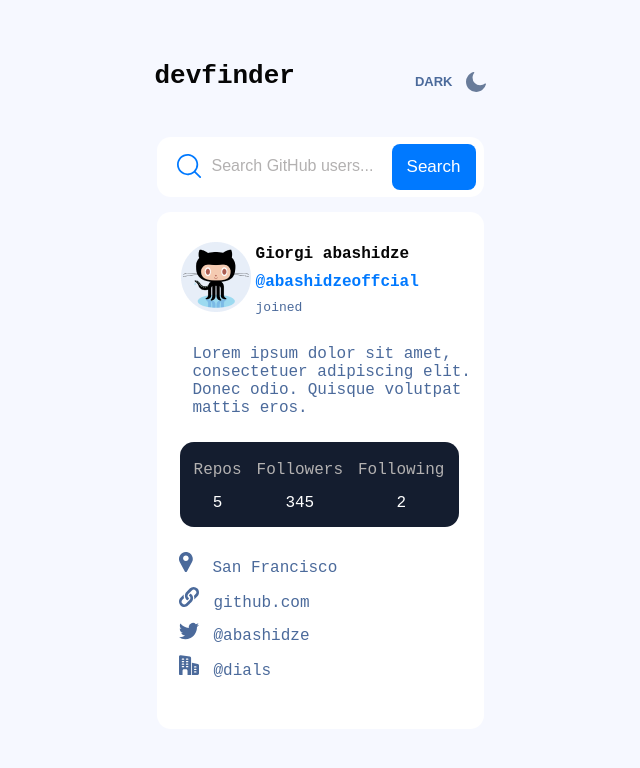
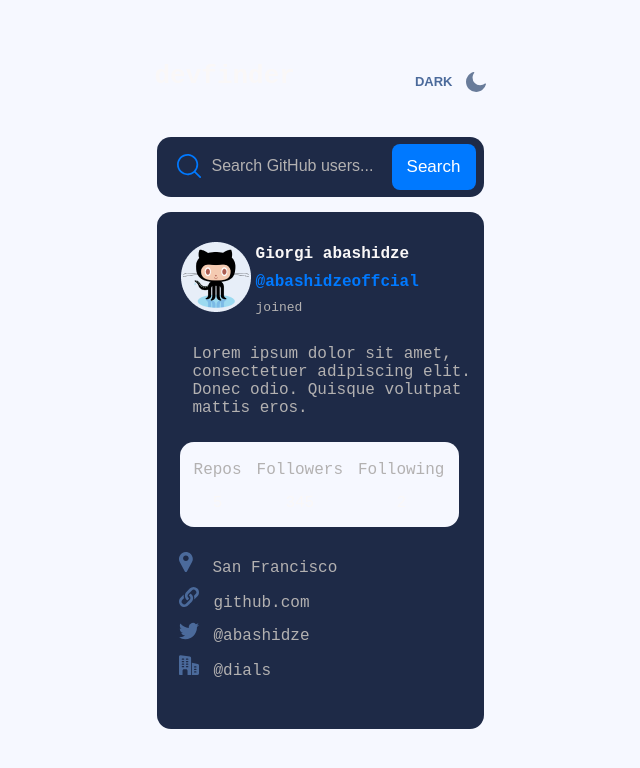
Before and after one commit to Abashidzeofficial/github-user-search-app, a React (Create React App) app: page / in a window 1280 px wide. Shown: the top 768 px of the page, without its empty margins (320-960 px from the left). Built offline with nearby package versions, Linux system fonts and the light colour scheme.

Commit message:
NewUpdate

```diff
--- a/src/App.tsx
+++ b/src/App.tsx
@@ -8,7 +8,10 @@
 
 const App: React.FC = () => {
   const [input, setInput] = useState("");
-  const [theme, setTheme] = useState("LIGHT");
+  const [theme, setTheme] = useState(
+    window.matchMedia("(prefers-color-scheme: dark)").matches ? "dark" : "light"    //rodesac windowsze defaultad gvaqvs darki avtomaturad daayenebs darks da piriqit laits
+
+  );
 
   const handleTheme = () => {
     setTheme(theme === "LIGHT" ? "DARK" : "LIGHT");
--- a/src/component/Header.tsx
+++ b/src/component/Header.tsx
@@ -29,10 +29,10 @@
       <div className="bio">
         <span className={`bio ${theme === 'LIGHT' ? 'light-info' : 'dark-info'}`}>Lorem ipsum dolor sit amet, consectetuer adipiscing elit. Donec odio. Quisque volutpat mattis eros.</span>
       </div>
-      <div className="repo-follower">
-        <div className="repo">Repos <span className='repo-number'>5</span></div>
-        <div className="follower">Followers <span className='follower-number'>345</span></div>
-        <div className="following">Following<span className='following-number'>2</span> </div>
+      <div className={`repo-follower ${theme === 'DARK' ? 'dark-theme' : 'light-theme'}`}>
+        <div className="repo" >Repos <span className={`repo-number ${theme === 'LIGHT' ? 'black-theme' : 'white-theme'}`}>5</span></div>
+        <div className="follower">Followers <span className={`follower-number ${theme === 'LIGHT' ? 'black-theme' : 'white-theme'}`}>345</span></div>
+        <div className="following">Following<span className={`following-number ${theme === 'LIGHT' ? 'black-theme' : 'white-theme'}`}>2</span> </div>
       </div>
       <div className="social">
         <div className="address">
--- a/src/component/styles.css
+++ b/src/component/styles.css
@@ -191,7 +191,7 @@
   margin-left: 23px;
   width: 279px;
   height: 85px;
-  background-color: #141d2f;
+  /* background-color: #141d2f; */
   border-radius: 14px;
   padding-top: 5px;
   color: #b3b1b1;
@@ -205,11 +205,6 @@
   justify-content: space-evenly;
 }
 
-.repo-number,
-.follower-number,
-.following-number {
-  color: #fff;
-}
 .social {
   display: flex;
   flex-direction: column;
```
